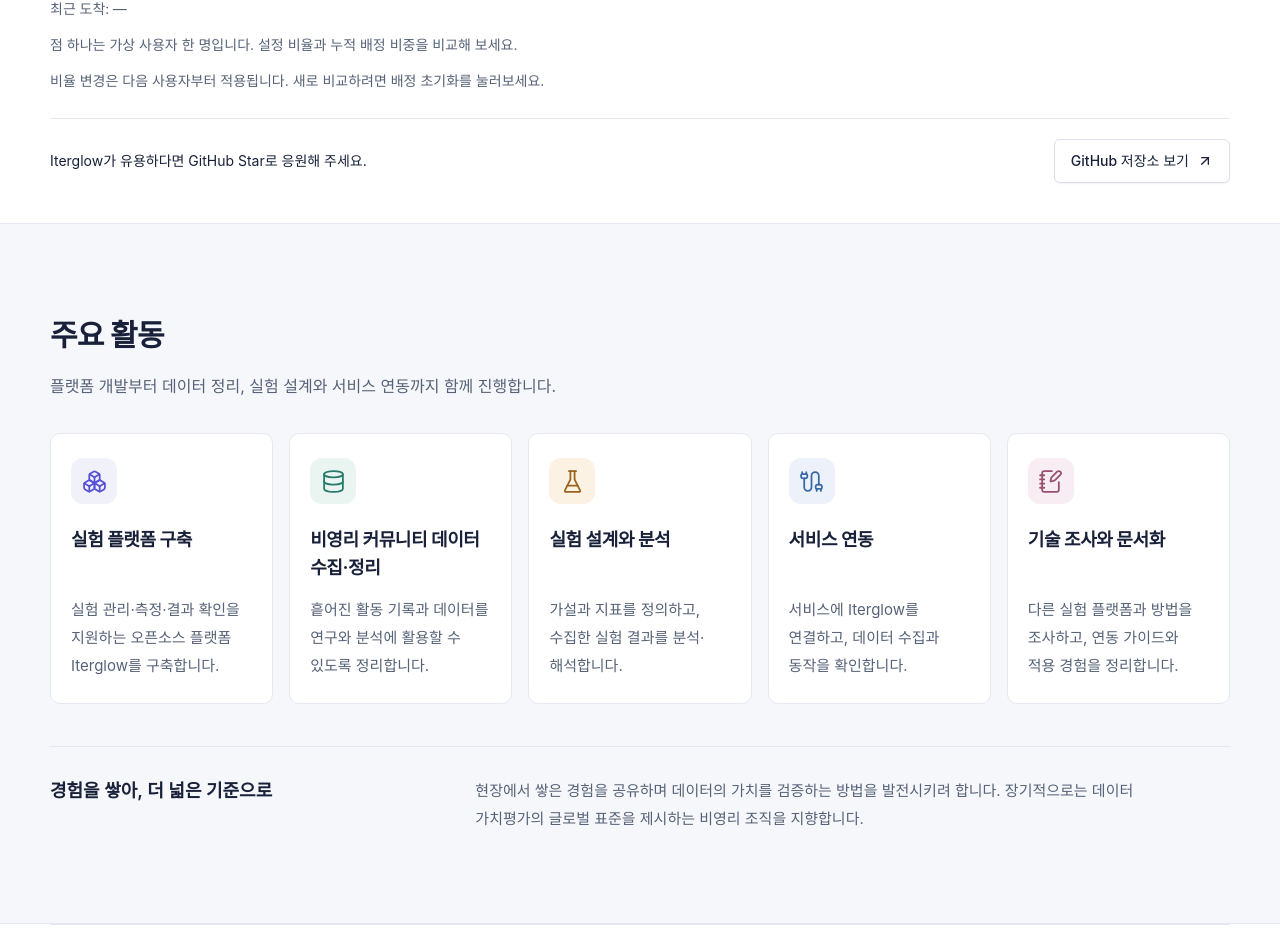
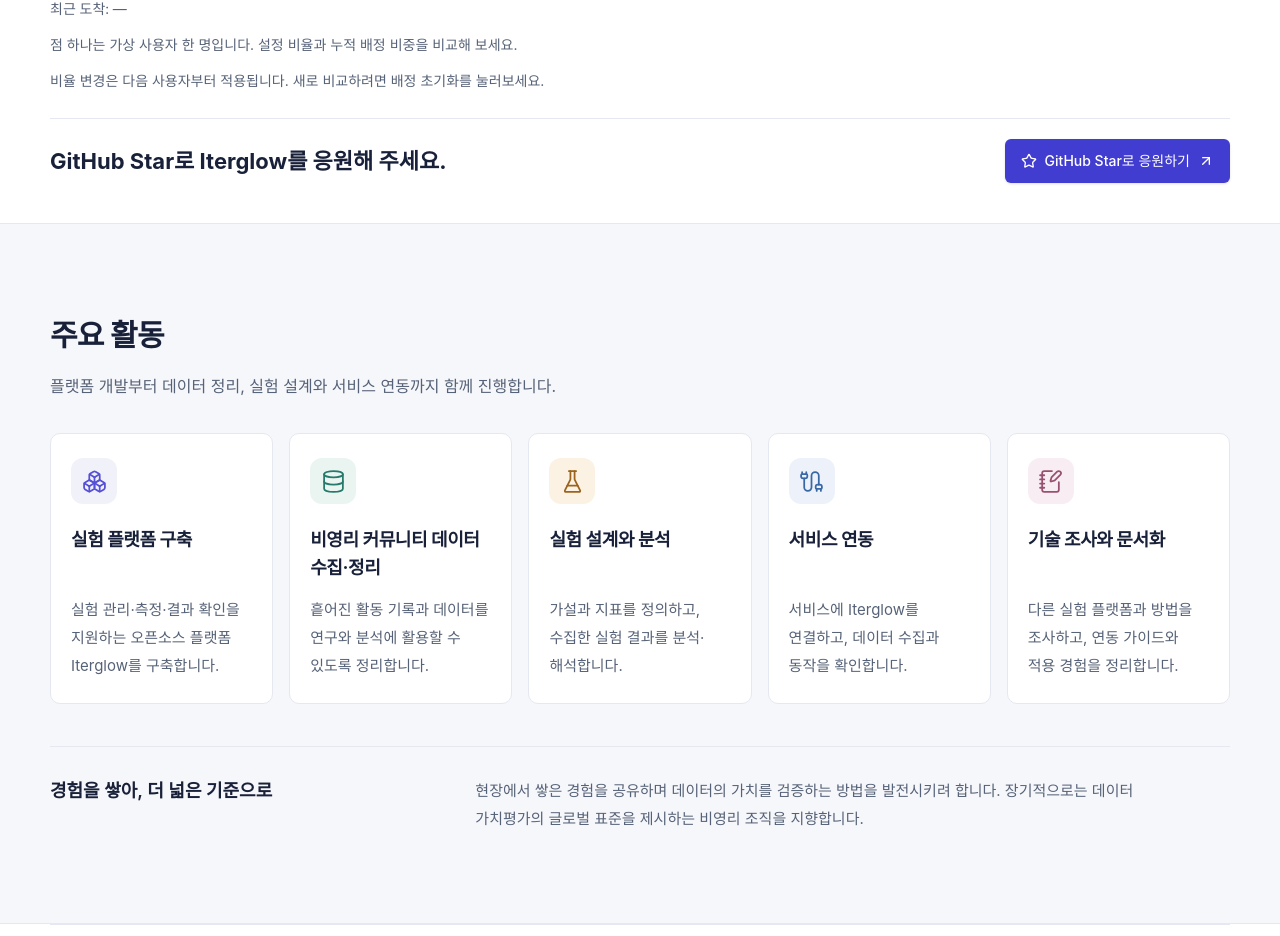
Before and after one commit to Pseudo-Lab/experiment-platform-pseudolab, a React (Vite) app: page / in a window 1280 px wide. Shown: the part 1451-2387 px from the top of the page. Built offline with nearby package versions, Linux system fonts and the light colour scheme.

Commit message:
Make GitHub Star the explicit support action

```diff
--- a/src/ExperimentPreview.jsx
+++ b/src/ExperimentPreview.jsx
@@ -1,5 +1,5 @@
 import React, { useEffect, useId, useRef, useState } from 'react';
-import { ArrowUpRight, Pause, Play, RotateCcw } from 'lucide-react';
+import { ArrowUpRight, Pause, Play, RotateCcw, Star } from 'lucide-react';
 import { Button } from './components/ui/button';
 import { assignVisitor } from './assignmentSimulation';
 
@@ -22,8 +22,8 @@ const copy = {
     history: '비율 변경은 다음 사용자부터 적용됩니다. 새로 비교하려면 배정 초기화를 눌러보세요.',
     sample: '점 하나는 가상 사용자 한 명입니다. 설정 비율과 누적 배정 비중을 비교해 보세요.',
     reduced: '모션 감소 설정: 이동 애니메이션 대신 배정 수만 갱신합니다.',
-    support: 'Iterglow가 유용하다면 GitHub Star로 응원해 주세요.',
-    github: 'GitHub 저장소 보기', githubLabel: 'GitHub 저장소 보기 (새 탭)',
+    support: 'GitHub Star로 Iterglow를 응원해 주세요.',
+    github: 'GitHub Star로 응원하기', githubLabel: 'GitHub Star로 응원하기 (새 탭)',
     chartTitle: '사용자 배정 흐름', chartDescription: '가상 사용자가 참여율 관문을 지나 비참여 또는 A/B로 갈라집니다. 아래 수치는 각 경로에 도착한 누적 배정입니다.',
   },
   en: {
@@ -41,8 +41,8 @@ const copy = {
     history: 'Ratio changes apply to the next visitors. Reset assignments to start a fresh comparison.',
     sample: 'Each dot is one virtual visitor. Compare the target ratios with the cumulative assignments.',
     reduced: 'Reduced motion: counts update without traveling animations.',
-    support: 'If you find Iterglow useful, support it with a GitHub Star.',
-    github: 'View the GitHub repository', githubLabel: 'View the GitHub repository (new tab)',
+    support: 'Support Iterglow with a GitHub Star.',
+    github: 'Support us with a GitHub Star', githubLabel: 'Support us with a GitHub Star (new tab)',
     chartTitle: 'Visitor assignment flow', chartDescription: 'Synthetic visitors pass a participation gate, then take a non-participation, A, or B path. Counts below show cumulative arrivals on each path.',
   },
 };
@@ -208,7 +208,7 @@ export default function ExperimentPreview({ lang, repo }) {
       </div>
       <p className="sim-latest">{t.latest}: {view.latest ? `${view.latest.id} → ${t.names[view.latest.outcome]}` : '—'}</p>
       <p className="sim-explanation">{t.sample}</p><p className="sim-explanation">{t.history}</p>
-      <div className="sim-support"><p>{t.support}</p><Button asChild variant="outline"><a href={repo} target="_blank" rel="noreferrer" aria-label={t.githubLabel}>{t.github}<ArrowUpRight aria-hidden="true"/></a></Button></div>
+      <div className="sim-support"><p>{t.support}</p><Button asChild><a href={repo} target="_blank" rel="noreferrer" aria-label={t.githubLabel}><Star aria-hidden="true"/>{t.github}<ArrowUpRight aria-hidden="true"/></a></Button></div>
     </div>
   </section>;
 }
--- a/src/style.css
+++ b/src/style.css
@@ -294,7 +294,7 @@ html[data-theme="dark"],
 .sim-latest { margin-top: 12px; font-size: 14px; color: var(--muted); font-variant-numeric: tabular-nums; }
 .sim-explanation, .sim-reduced { font-size: 14px; color: var(--muted); margin-top: 10px; }
 .sim-support { display: flex; align-items: center; justify-content: space-between; gap: 20px; margin-top: 24px; padding-top: 20px; border-top: 1px solid var(--line); }
-.sim-support p { font-size: 14px; }
+.sim-support p { font-size: clamp(18px, 1.8vw, 22px); font-weight: 650; line-height: 1.55; }
 .sim-support a { flex-shrink: 0; }
 [data-theme="dark"] .assignment-demo { --sim-outside: #bac7dc; --sim-A: #c8bcff; --sim-B: #8dd1bf; }
 @media (max-width: 700px) {
```
